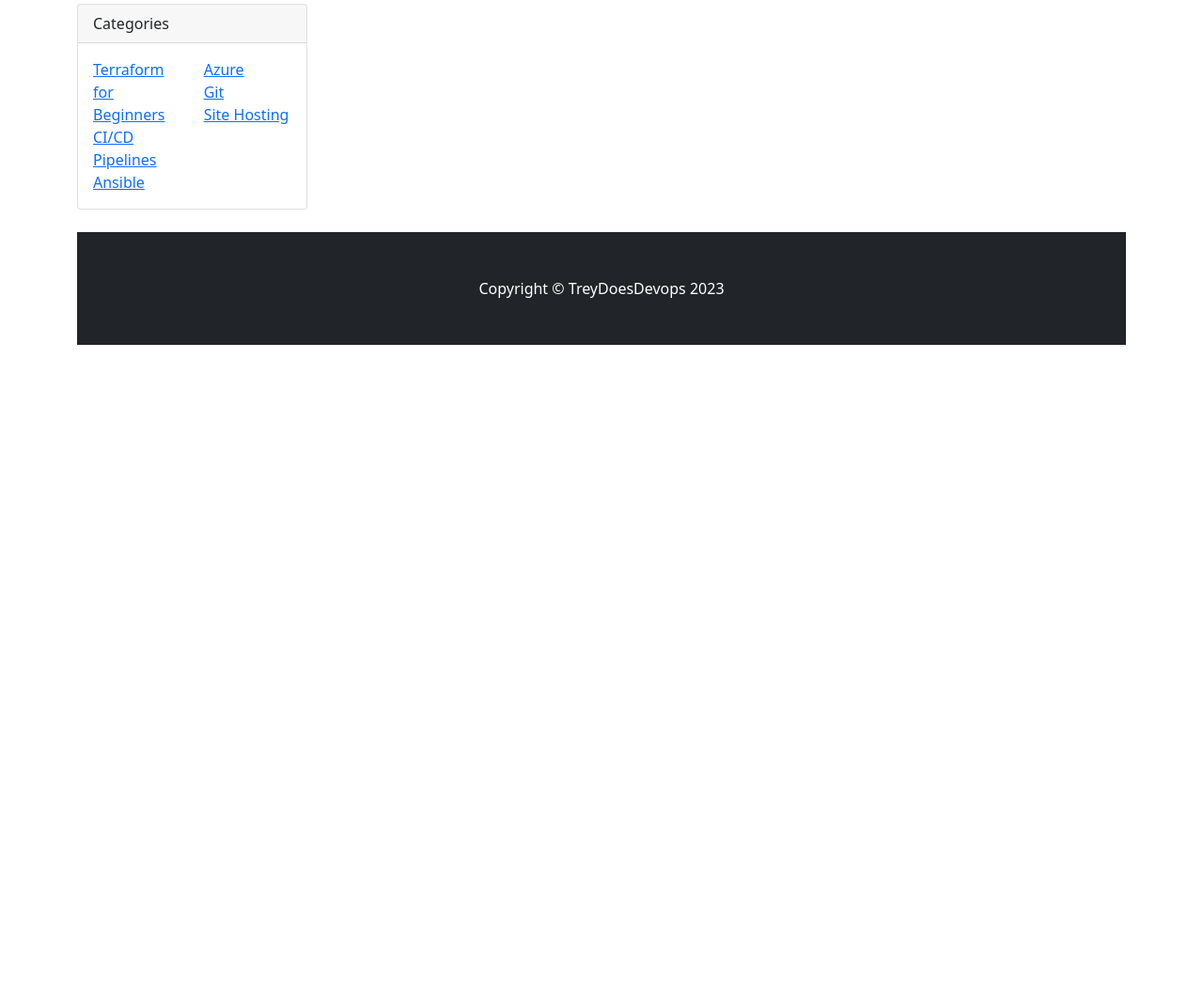
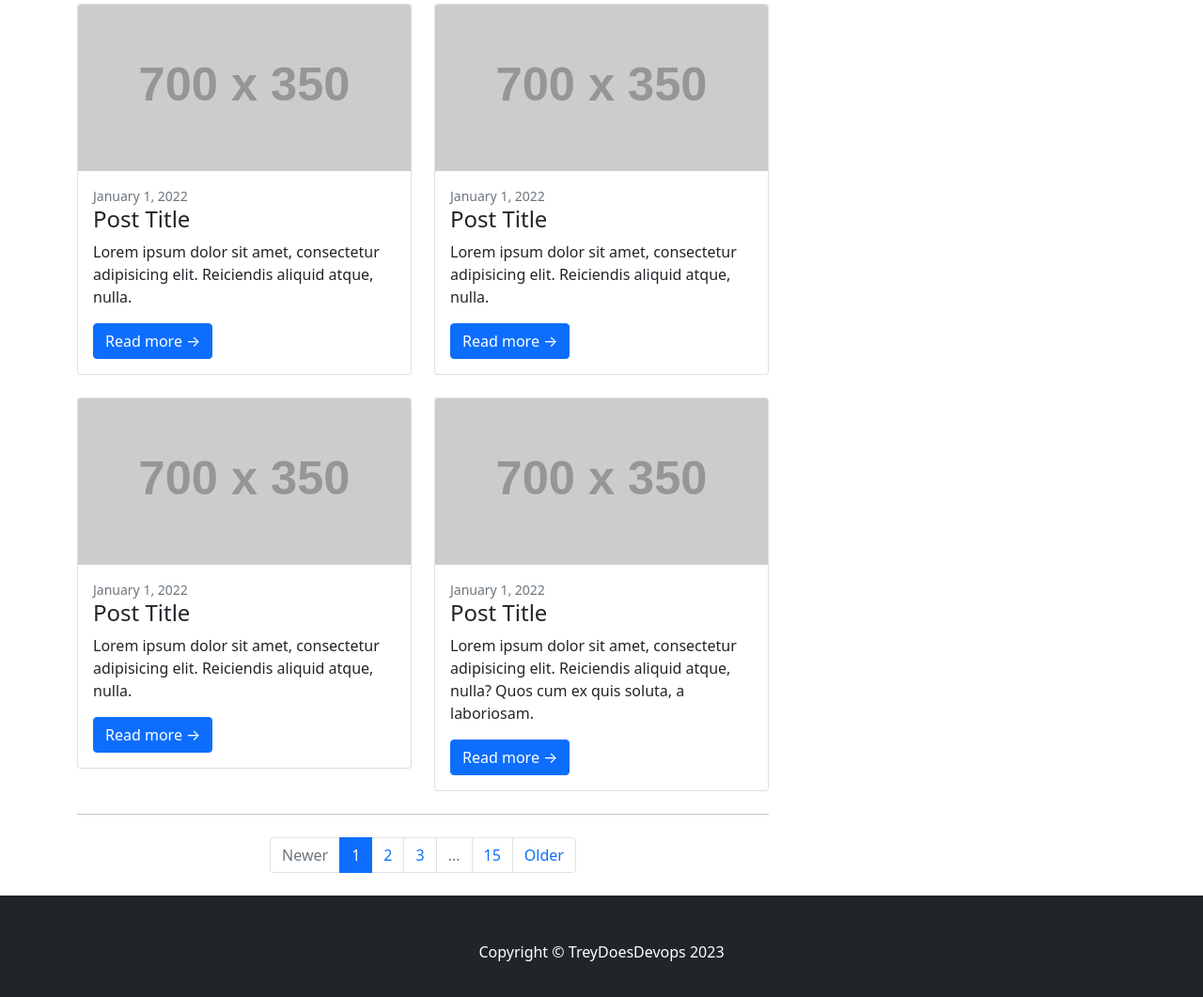
Before and after one commit to treydoesdevops/treydoesdevops.com, a plain HTML site: page index.html in a window 1280 px wide. Shown: the part 929-1990 px from the top of the page at 94% size. Before the commit the page ends 1296 px from the top, so only its background shows below. Drawn offline with nearby package versions, Linux system fonts and the light colour scheme; placeholder pictures from the web are drawn by us.

Commit message:
revert back

```diff
--- a/index.html
+++ b/index.html
@@ -52,7 +52,66 @@
                         </div>
                     </div>
                     <!-- Nested row for non-featured blog posts-->
-
+                    <div class="row">
+                        <div class="col-lg-6">
+                            <!-- Blog post-->
+                            <div class="card mb-4">
+                                <a href="#!"><img class="card-img-top" src="https://dummyimage.com/700x350/dee2e6/6c757d.jpg" alt="..." /></a>
+                                <div class="card-body">
+                                    <div class="small text-muted">January 1, 2022</div>
+                                    <h2 class="card-title h4">Post Title</h2>
+                                    <p class="card-text">Lorem ipsum dolor sit amet, consectetur adipisicing elit. Reiciendis aliquid atque, nulla.</p>
+                                    <a class="btn btn-primary" href="#!">Read more →</a>
+                                </div>
+                            </div>
+                            <!-- Blog post-->
+                            <div class="card mb-4">
+                                <a href="#!"><img class="card-img-top" src="https://dummyimage.com/700x350/dee2e6/6c757d.jpg" alt="..." /></a>
+                                <div class="card-body">
+                                    <div class="small text-muted">January 1, 2022</div>
+                                    <h2 class="card-title h4">Post Title</h2>
+                                    <p class="card-text">Lorem ipsum dolor sit amet, consectetur adipisicing elit. Reiciendis aliquid atque, nulla.</p>
+                                    <a class="btn btn-primary" href="#!">Read more →</a>
+                                </div>
+                            </div>
+                        </div>
+                        <div class="col-lg-6">
+                            <!-- Blog post-->
+                            <div class="card mb-4">
+                                <a href="#!"><img class="card-img-top" src="https://dummyimage.com/700x350/dee2e6/6c757d.jpg" alt="..." /></a>
+                                <div class="card-body">
+                                    <div class="small text-muted">January 1, 2022</div>
+                                    <h2 class="card-title h4">Post Title</h2>
+                                    <p class="card-text">Lorem ipsum dolor sit amet, consectetur adipisicing elit. Reiciendis aliquid atque, nulla.</p>
+                                    <a class="btn btn-primary" href="#!">Read more →</a>
+                                </div>
+                            </div>
+                            <!-- Blog post-->
+                            <div class="card mb-4">
+                                <a href="#!"><img class="card-img-top" src="https://dummyimage.com/700x350/dee2e6/6c757d.jpg" alt="..." /></a>
+                                <div class="card-body">
+                                    <div class="small text-muted">January 1, 2022</div>
+                                    <h2 class="card-title h4">Post Title</h2>
+                                    <p class="card-text">Lorem ipsum dolor sit amet, consectetur adipisicing elit. Reiciendis aliquid atque, nulla? Quos cum ex quis soluta, a laboriosam.</p>
+                                    <a class="btn btn-primary" href="#!">Read more →</a>
+                                </div>
+                            </div>
+                        </div>
+                    </div>
+                    <!-- Pagination-->
+                    <nav aria-label="Pagination">
+                        <hr class="my-0" />
+                        <ul class="pagination justify-content-center my-4">
+                            <li class="page-item disabled"><a class="page-link" href="#" tabindex="-1" aria-disabled="true">Newer</a></li>
+                            <li class="page-item active" aria-current="page"><a class="page-link" href="#!">1</a></li>
+                            <li class="page-item"><a class="page-link" href="#!">2</a></li>
+                            <li class="page-item"><a class="page-link" href="#!">3</a></li>
+                            <li class="page-item disabled"><a class="page-link" href="#!">...</a></li>
+                            <li class="page-item"><a class="page-link" href="#!">15</a></li>
+                            <li class="page-item"><a class="page-link" href="#!">Older</a></li>
+                        </ul>
+                    </nav>
+                </div>
                 <!-- Side widgets-->
                 <div class="col-lg-4">
                     <!-- Search widget-->
```
